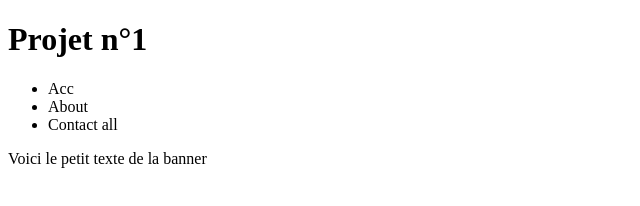
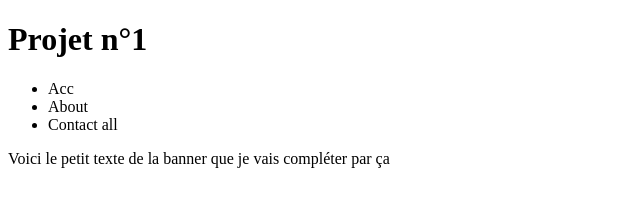
Before and after one commit to JulienOhlbaum/projet-one, a plain HTML site: page index.html in a window 1280 px wide. Shown: the whole page, without its empty margins (0-640 px from the left). Drawn offline with Linux system fonts and the light colour scheme.

Commit message:
complément de banner

```diff
--- a/index.html
+++ b/index.html
@@ -15,6 +15,6 @@
         <li>Contact all</li>
       </ul>
     </nav>
-    <p>Voici le petit texte de la banner</p>
+    <p>Voici le petit texte de la banner que je vais compléter par ça</p>
   </body>
 </html>
```
